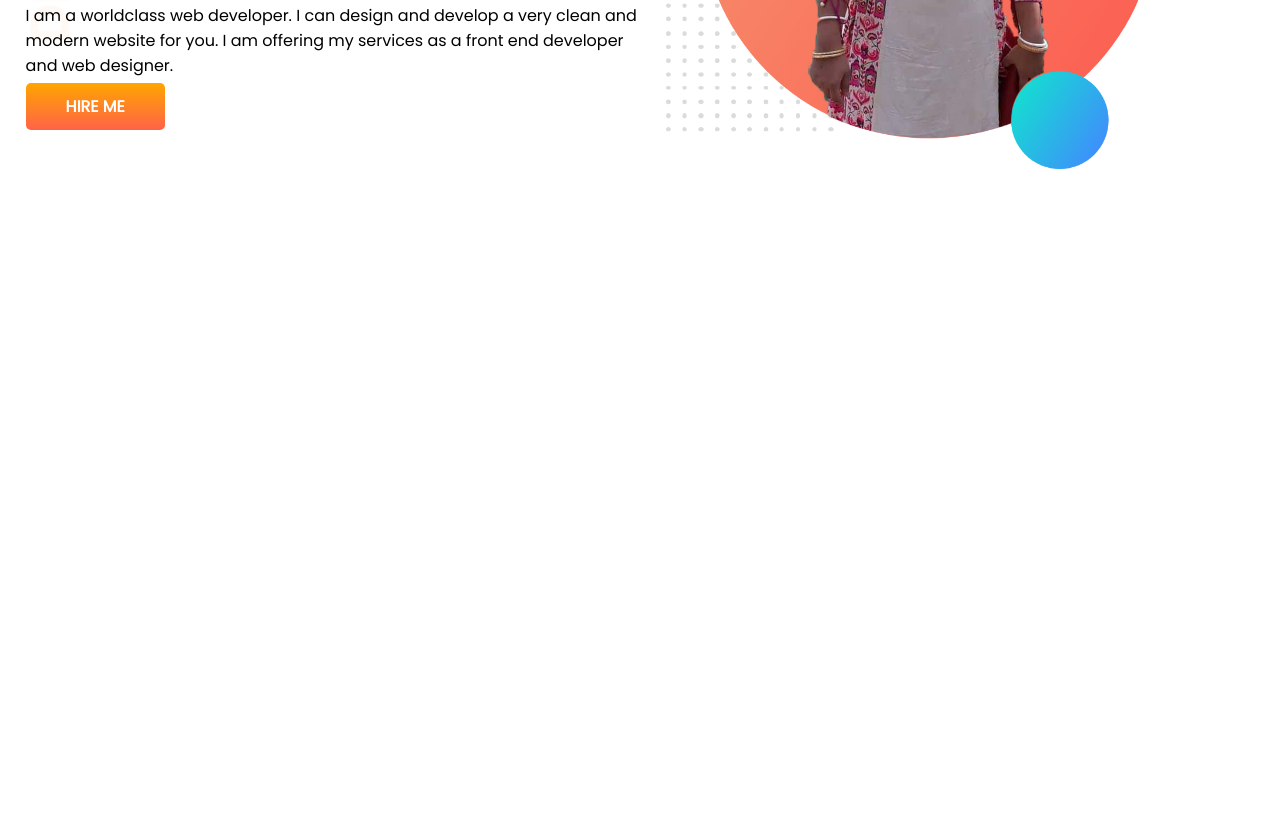
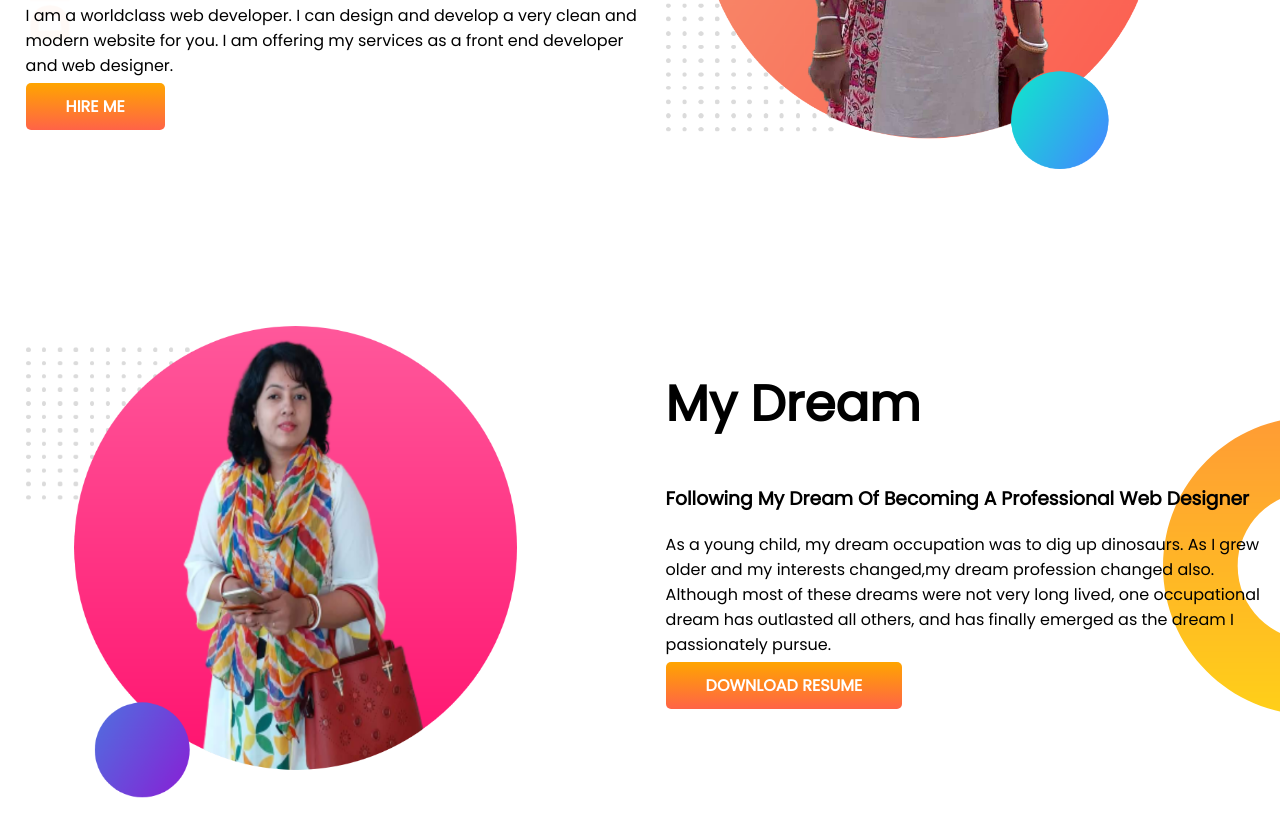
Before and after one commit to Arpitadey88/developer-portfolio, a plain HTML site: page index.html in a window 1280 px wide. Shown: the part 319-1156 px from the top of the page. Before the commit the page ends 800 px from the top, so only its background shows below. Drawn offline with Linux system fonts and the light colour scheme.

Commit message:
dream big

```diff
--- a/index.html
+++ b/index.html
@@ -27,6 +27,21 @@
             <img src="img/profile5.png" alt="">
         </div>
     </section>
+    <section class="dream-big">
+        <div class="half-width">
+            <img src="img/new1.png" alt="">
+        </div>
+        <div class="half-width">
+            <h1>My Dream</h1>
+            <h3>Following My Dream Of Becoming A Professional Web Designer</h3>
+            <p>As a young child, my dream occupation was to dig up dinosaurs. As I grew older and my interests
+                changed,my dream profession changed also. Although most of these dreams were not very long lived, one
+                occupational dream has outlasted all others, and has finally emerged as the dream I passionately pursue.
+            </p>
+            <a class="link-button" target="_blank"
+                href="https://www.linkedin.com/in/arpita-dey-06b5a5203/?originalSubdomain=bd">DOWNLOAD RESUME</a>
+        </div>
+    </section>
 </body>
 
 </html>
--- a/style.css
+++ b/style.css
@@ -10,6 +10,7 @@ body{
     }
     section{
         display: flex;
+        margin-bottom: 150px;
     }
     .half-width{
         width: 50%;
@@ -30,3 +31,8 @@ body{
         background-image: url(img/top-banner.png);
         background-repeat: no-repeat;
     }
+    .dream-big{
+        background-image: url(img/dream-bg.png);
+        background-repeat: no-repeat;
+        background-position: right;
+    }
```
